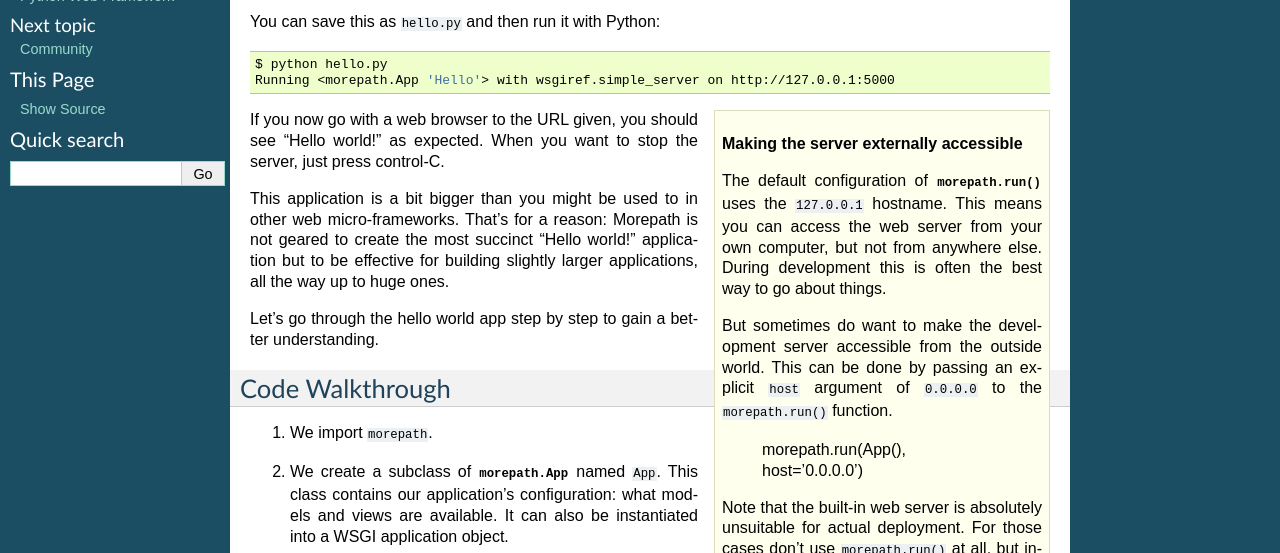
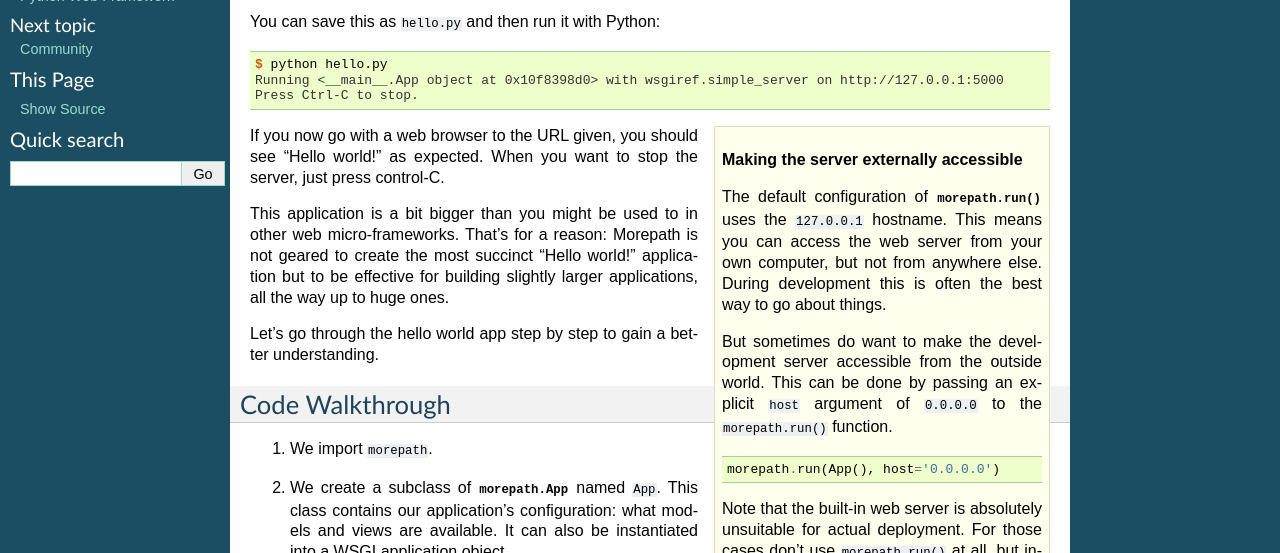
Before and after one commit to morepath/morepath, a Sphinx documentation site: the page built from doc/quickstart.rst, in a window 1280 px wide and 900 px high, cut to the strip 347-900 px from the top of the window. Built offline with Sphinx 7.4.7, drawn with Linux system fonts in a browser that asks for light colours.

Commit message:
Fixed a few of the examples. - Indentation (was 5 spaces instead of 4). - Output. - Markup.

```diff
--- a/doc/quickstart.rst
+++ b/doc/quickstart.rst
@@ -17,10 +17,11 @@
 
 You can save this as ``hello.py`` and then run it with Python:
 
-.. code-block:: sh
+.. code-block:: console
 
   $ python hello.py
-  Running <morepath.App 'Hello'> with wsgiref.simple_server on http://127.0.0.1:5000
+  Running <__main__.App object at 0x10f8398d0> with wsgiref.simple_server on http://127.0.0.1:5000
+  Press Ctrl-C to stop.
 
 .. sidebar:: Making the server externally accessible
 
@@ -31,7 +32,7 @@
 
   But sometimes do want to make the development server accessible from
   the outside world. This can be done by passing an explicit ``host``
-  argument of ``0.0.0.0`` to the ``morepath.run()`` function.
+  argument of ``0.0.0.0`` to the ``morepath.run()`` function. ::
 
     morepath.run(App(), host='0.0.0.0')
 
@@ -147,16 +148,16 @@
 an application to manage users. Here's our ``User`` class::
 
   class User(object):
-       def __init__(self, username, fullname, email):
-           self.username = username
-           self.fullname = fullname
-           self.email = email
+      def __init__(self, username, fullname, email):
+          self.username = username
+          self.fullname = fullname
+          self.email = email
 
 We also create a simple users database::
 
   users = {}
   def add_user(user):
-       users[user.username] = user
+      users[user.username] = user
 
   faassen = User('faassen', 'Martijn Faassen', 'faassen@startifact.com')
   bob = User('bob', 'Bob Bobsled', 'bob@example.com')
```
